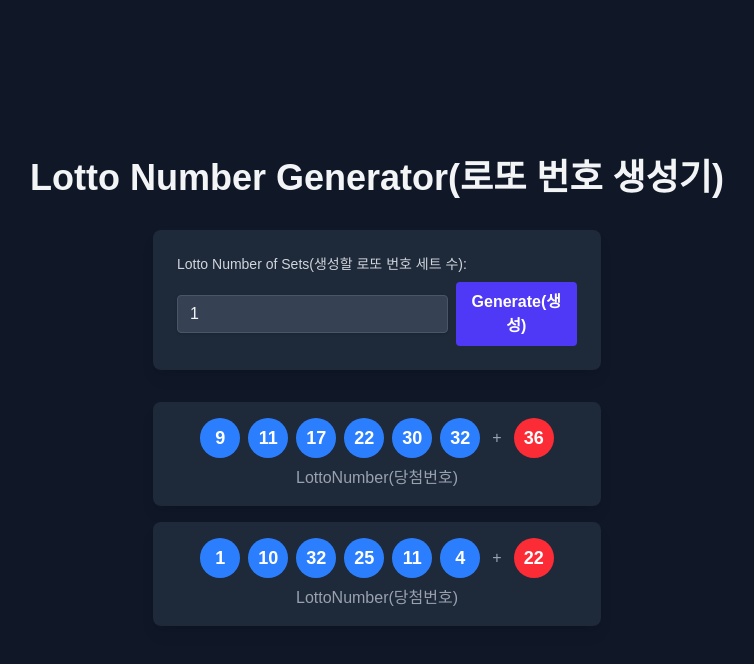
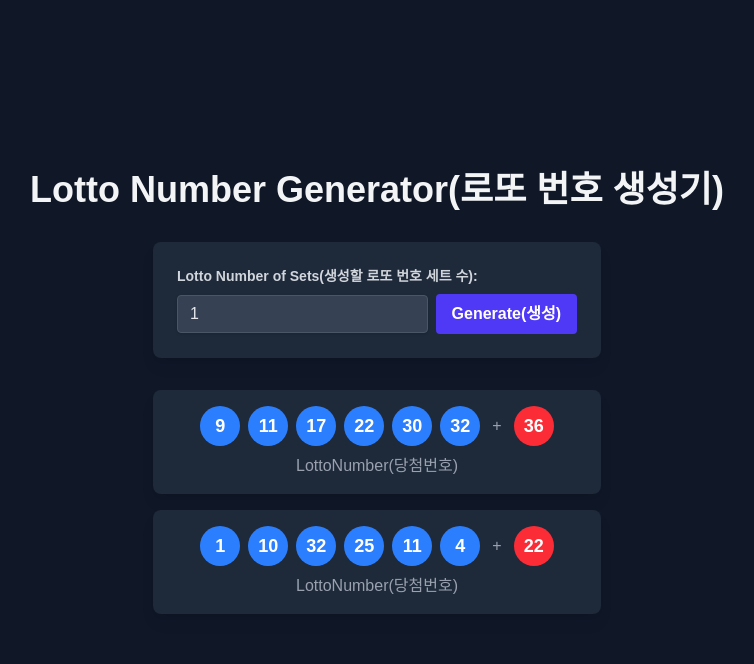
Before and after one commit to JangJaehoon/ReactNextJsLotto, a Next.js app: page / in a window 1280 px wide. Shown: the top 664 px of the page, without its empty margins (263-1017 px from the left). Built offline with nearby package versions, Linux system fonts and the light colour scheme.

Commit message:
로또번호 생성 기능 구현

```diff
--- a/app/page.tsx
+++ b/app/page.tsx
@@ -15,19 +15,19 @@ export default function Home() {
   const [dots, setDots] = useState("...");
 
   const generateLottoNumbers = () => {
-    console.log("Generating lotto numbers(로또번호 생성중)...");
-    setIsAnimating(true);
+    // console.log("Generating lotto numbers(로또번호 생성중)...");
+    // setIsAnimating(true);
 
     const newNumbers = [];
 
     for (let i = 0; i < count; i++) {
-      const lottoSet = new Set<number>();
-      while (lottoSet.size < 7) {
+      const set = new Set<number>();
+      while (set.size < 7) {
         // const randomNum = Math.floor(Math.random() * 45) + 1;
         // lottoSet.add(randomNum);
-        lottoSet.add(Math.floor(Math.random() * 45) + 1);
+        set.add(Math.floor(Math.random() * 45) + 1);
       }
-      newNumbers.push(Array.from(lottoSet).sort((a, b) => a - b));
+      newNumbers.push(Array.from(set).sort((a, b) => a - b));
     }
     setNumbers(newNumbers);
   };
@@ -43,33 +43,32 @@ export default function Home() {
         initial={{ opacity: 0, y: -50 }}
         animate={{ opacity: 1, y: 0 }}
         transition={{ duration: 0.5 }}
-        className="text-2xl sm:text-4xl font-bold
-         text-gray-100 mb-4 sm:mb-8 text-center"
+        className="text-2xl sm:text-4xl font-bold text-gray-100 mb-4 sm:mb-8 text-center"
       >
         Lotto Number Generator(로또 번호 생성기)
       </motion.h1>
+
       {/* 로또 번호 세트 수 선택 */}
       <motion.div
         initial={{ opacity: 0, scale: 0.5 }}
         animate={{ opacity: 1, scale: 1 }}
-        transition={{ duration: 0.5, delay: 0.2 }}
-        className="bg-gray-800 rounded-lg p-4 sm:p-6
-      shadow-lg mb-4 sm:mb-8 w-full max-w-md"
+        transition={{ duration: 0.5 }}
+        className="bg-gray-800 rounded-lg p-4 sm:p-6 shadow-lg mb-4 sm:mb-8 w-full max-w-md"
       >
-        <label className="block text-sm font-medium text-gray-300 mb-2">
+        <label className="block text-gray-300 text-sm font-bold mb-2">
           Lotto Number of Sets(생성할 로또 번호 세트 수):
         </label>
-        <div className="flex items-center space-x-2">
+        <div className="flex items-center">
           <input
             type="number"
-            min={1}
-            max={10}
+            min="1"
+            max="10"
             value={count}
             onChange={(e) => setCount(parseInt(e.target.value))}
             className="shadow appearance-none
           border bg-gray-700 border-gray-600 rounded
-          w-full px-3 py-2 text-gray-100 leading-tight mr-2
-          focus:outline-none focus:ring-2 focus:ring-blue-500"
+          w-full px-3 py-2 text-gray-200 leading-tight mr-2
+          focus:outline-none "
           />
           <motion.button
             whileHover={{ scale: 1.05 }}
@@ -77,8 +76,7 @@ export default function Home() {
             onClick={generateLottoNumbers}
             className="bg-indigo-600 hover:bg-indigo-700
            text-white font-bold
-          py-2 px-4 rounded focus:outline-none focus:ring-2
-          focus:ring-blue-500"
+          py-2 px-4 rounded whitespace-nowrap"
           >
             Generate(생성)
           </motion.button>
```
